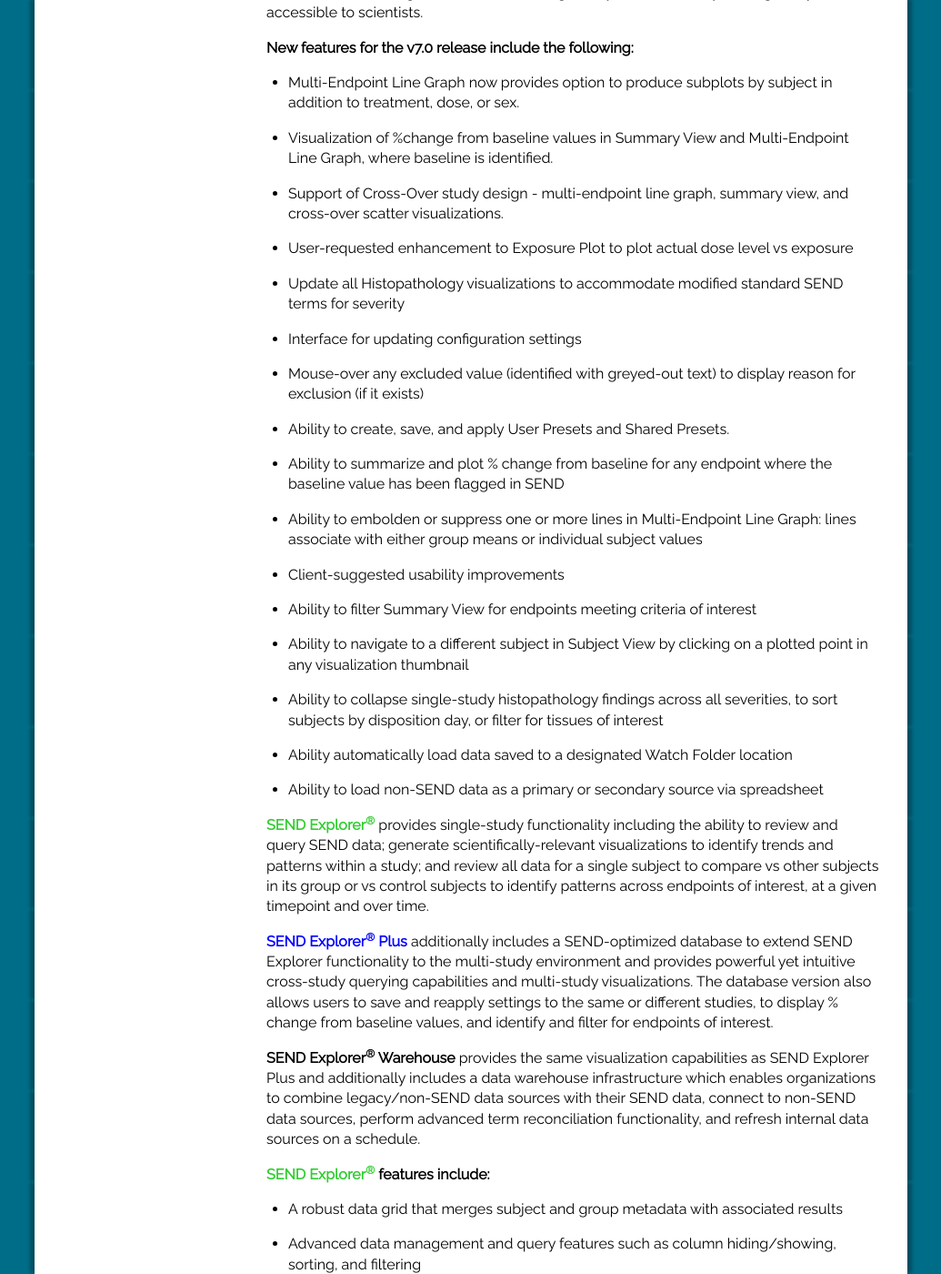
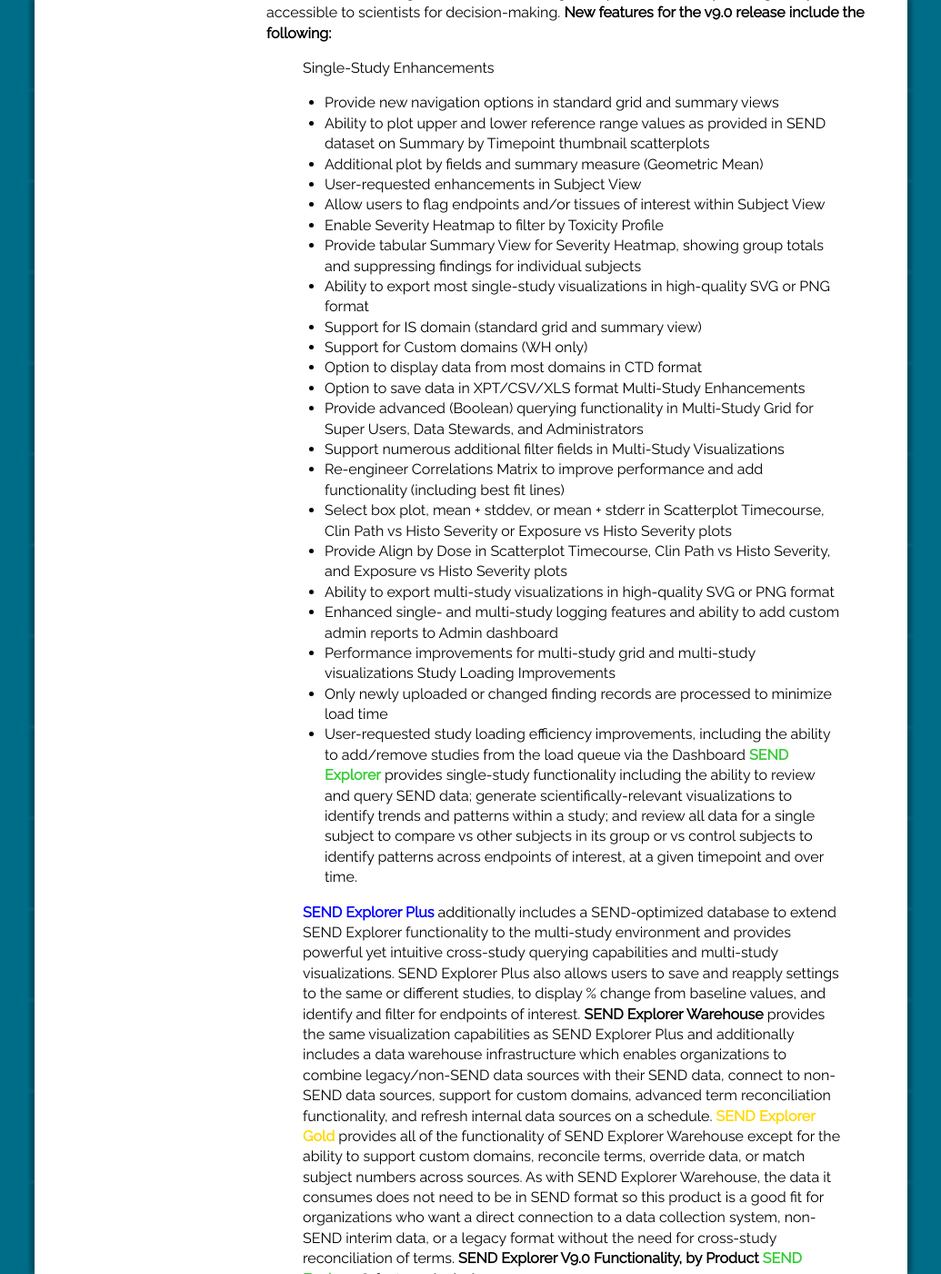
Before and after one commit to inds-inc/inds-inc.github.io, a Jekyll site: the page built from sendexplorer.md, in a window 1280 px wide and 1400 px high, scrolled down 2809 px. Shown: the whole window at 91% size, without its empty margins (122-1157 px from the left). Built offline with Jekyll 4.4.1, drawn with Linux system fonts in a browser that asks for light colours; comment, search, counter and statistics services are not loaded; some of the changed text lies outside the part shown.

Commit message:
update se product page

```diff
--- a/sendexplorer.md
+++ b/sendexplorer.md
@@ -107,222 +107,226 @@
 </div>
 <p>&nbsp;</p>
 Integrated Nonclinical Development Solutions, Inc. (INDS, Inc.) is
-pleased to announce the release of **SEND Explorer<sup>®</sup> Product
-Family v7.0**, a validated, web-based application designed by scientists
-to provide advanced viewing, data summarization, and visualization
+pleased to announce the release of **SEND Explorer® Product Family
+v9.0**, a validated, web-based application designed by scientists to
+provide advanced viewing, data summarization, and visualization
 capabilities for study data produced in SEND (Standard for Exchange of
 Nonclinical Data) 3.0 format or SEND 3.1 format. SEND Explorer Products
 allow organizations to leverage their investment in creating SEND
 datasets for regulatory submissions by making study data accessible to
-scientists.
-
-**New features for the v7.0 release include the following:**
-
-  - Multi-Endpoint Line Graph now provides option to produce subplots by
-    subject in addition to treatment, dose, or sex.
-
-  - Visualization of %change from baseline values in Summary View and
-    Multi-Endpoint Line Graph, where baseline is identified.
-
-  - Support of Cross-Over study design - multi-endpoint line graph,
-    summary view, and cross-over scatter visualizations.
-
-  - User-requested enhancement to Exposure Plot to plot actual dose
-    level vs exposure
-
-  - Update all Histopathology visualizations to accommodate modified
-    standard SEND terms for severity
-
-  - Interface for updating configuration settings
-
-  - Mouse-over any excluded value (identified with greyed-out text) to
-    display reason for exclusion (if it exists)
-
-  - Ability to create, save, and apply User Presets and Shared Presets.
-
-  - Ability to summarize and plot % change from baseline for any
-    endpoint where the baseline value has been flagged in SEND
-
-  - Ability to embolden or suppress one or more lines in Multi-Endpoint
-    Line Graph: lines associate with either group means or individual
-    subject values
-
-  - Client-suggested usability improvements
-
-  - Ability to filter Summary View for endpoints meeting criteria of
-    interest
-
-  - Ability to navigate to a different subject in Subject View by
-    clicking on a plotted point in any visualization thumbnail
-
-  - Ability to collapse single-study histopathology findings across all
-    severities, to sort subjects by disposition day, or filter for
-    tissues of interest
-
-  - Ability automatically load data saved to a designated Watch Folder
-    location
-
-  - Ability to load non-SEND data as a primary or secondary source via
-    spreadsheet
-
-<span style="color:limegreen;font-weight:bold">SEND Explorer<sup>®</sup></span>
-provides single-study functionality including the
-ability to review and query SEND data; generate scientifically-relevant
-visualizations to identify trends and patterns within a study; and
-review all data for a single subject to compare vs other subjects in its
-group or vs control subjects to identify patterns across endpoints of
-interest, at a given timepoint and over time.
-
-<span style="color:blue;font-weight:bold">SEND Explorer<sup>®</sup> Plus</span>
-additionally includes a SEND-optimized database
-to extend SEND Explorer functionality to the multi-study environment and
-provides powerful yet intuitive cross-study querying capabilities and
-multi-study visualizations. The database version also allows users to
-save and reapply settings to the same or different studies, to display %
-change from baseline values, and identify and filter for endpoints of
-interest.
-
-**SEND Explorer<sup>®</sup> Warehouse** provides the same visualization capabilities
-as SEND Explorer Plus and additionally includes a data warehouse
-infrastructure which enables organizations to combine legacy/non-SEND
-data sources with their SEND data, connect to non-SEND data sources,
-perform advanced term reconciliation functionality, and refresh internal
-data sources on a schedule.
-
-**<span style="color:limegreen">SEND Explorer<sup>®</sup></span>
-features include:**
-
-  - A robust data grid that merges subject and group metadata with
+scientists for decision-making.
+**New features for the v9.0 release include the following:**
+> Single-Study Enhancements
+-   Provide new navigation options in standard grid and summary views
+-   Ability to plot upper and lower reference range values as provided
+    in SEND dataset on Summary by Timepoint thumbnail scatterplots
+-   Additional plot by fields and summary measure (Geometric Mean)
+-   User-requested enhancements in Subject View
+-   Allow users to flag endpoints and/or tissues of interest within
+    Subject View
+-   Enable Severity Heatmap to filter by Toxicity Profile
+-   Provide tabular Summary View for Severity Heatmap, showing group
+    totals and suppressing findings for individual subjects
+-   Ability to export most single-study visualizations in high-quality
+    SVG or PNG format
+-   Support for IS domain (standard grid and summary view)
+-   Support for Custom domains (WH only)
+-   Option to display data from most domains in CTD format
+-   Option to save data in XPT/CSV/XLS format
+    Multi-Study Enhancements
+-   Provide advanced (Boolean) querying functionality in Multi-Study
+    Grid for Super Users, Data Stewards, and Administrators
+-   Support numerous additional filter fields in Multi-Study
+    Visualizations
+-   Re-engineer Correlations Matrix to improve performance and add
+    functionality (including best fit lines)
+-   Select box plot, mean + stddev, or mean + stderr in Scatterplot
+    Timecourse, Clin Path vs Histo Severity or Exposure vs Histo
+    Severity plots
+-   Provide Align by Dose in Scatterplot Timecourse, Clin Path vs Histo
+    Severity, and Exposure vs Histo Severity plots
+-   Ability to export multi-study visualizations in high-quality SVG or
+    PNG format
+-   Enhanced single- and multi-study logging features and ability to add
+    custom admin reports to Admin dashboard
+-   Performance improvements for multi-study grid and multi-study
+    visualizations
+    Study Loading Improvements
+-   Only newly uploaded or changed finding records are processed to
+    minimize load time
+-   User-requested study loading efficiency improvements, including the
+    ability to add/remove studies from the load queue via the Dashboard
+> **<span style="color:limegreen">SEND Explorer</span>** provides single-study functionality including the
+> ability to review and query SEND data; generate
+> scientifically-relevant visualizations to identify trends and patterns
+> within a study; and review all data for a single subject to compare vs
+> other subjects in its group or vs control subjects to identify
+> patterns across endpoints of interest, at a given timepoint and over
+> time.
+>
+> **<span style="color:blue">SEND Explorer Plus</span>** additionally includes a SEND-optimized database
+> to extend SEND Explorer functionality to the multi-study environment
+> and provides powerful yet intuitive cross-study querying capabilities
+> and multi-study visualizations. SEND Explorer Plus also allows users
+> to save and reapply settings to the same or different studies, to
+> display % change from baseline values, and identify and filter for
+> endpoints of interest.
+> **SEND Explorer Warehouse** provides the same visualization
+> capabilities as SEND Explorer Plus and additionally includes a data
+> warehouse infrastructure which enables organizations to combine
+> legacy/non-SEND data sources with their SEND data, connect to non-SEND
+> data sources, support for custom domains, advanced term reconciliation
+> functionality, and refresh internal data sources on a schedule.
+> **<span style="color:gold">SEND Explorer Gold</span>** provides all of the functionality of SEND
+> Explorer Warehouse except for the ability to support custom domains,
+> reconcile terms, override data, or match subject numbers across
+> sources. As with SEND Explorer Warehouse, the data it consumes does
+> not need to be in SEND format so this product is a good fit for
+> organizations who want a direct connection to a data collection
+> system, non-SEND interim data, or a legacy format without the need for
+> cross-study reconciliation of terms.
+**SEND Explorer V9.0 Functionality, by Product**
+**<span style="color:limegreen">SEND Explorer</span>**® features include:
+-   A robust data grid that merges subject and group metadata with
     associated results
-
-  - Advanced data management and query features such as column
+-   Advanced data management and query features such as column
     hiding/showing, sorting, and filtering
-
-  - Ability to export all or filtered data to CSV and open in Excel
-
-  - Ability to pivot data by timepoint, test code, and/or subject
-
-  - Group summary and incidence calculations based on user-specified
-    group definition
-
-  - Option to configure application to perform Dunnett's t-test for
+-   Ability to export all or filtered data to CSV or Excel
+-   Ability to pivot data by timepoint, test code, and/or subject
+-   Ability to produce group summary and incidence calculations based on
+    user-specified group definition with data pivoted by Timepoint, Test
+    Code, or Group
+-   Ability to configure application to perform Dunnett’s t-test for
     pairwise comparison to concurrent controls
-
-  - Scientifically-relevant data visualizations including scatterplots
-    of subject data, group mean bar charts, Multi-Endpoint Line
-    Graph<sup>@</sup>\* with optional error bars (now supporting
-    cross-over study design\*), Clinical Observations Timecourse
-    visualization, Exposure Plot<sup>@</sup>\*, Schedule View,
-    cross-domain Subject View<sup>@</sup>\*, Severity
-    Heatmaps™<sup>@</sup>\*, and Cross-Over Scatter\*
-
-  - Reference range highlighting and calculated %change from control
-    group mean
-
-  - Ability to filter for endpoints based on statistical flags or
-    out-of-control-range criteria\*
-
-  - Hyperlink to comments and supplemental qualifiers
-
-  - Hyperlink to multi-domain Subject View with tabular and graphical
+-   Ability to display group summary measures CV, Std Err, Geometric
+    Mean\*, Fold Control, and/or % Change from Control, in addition to
+    the default summary measures N, Mean, and Std Dev
+-   Ability to display reference range highlighting
+-   Scientifically-relevant data visualizations including scatterplots
+    of subject data, group mean bar charts, Multi-Endpoint Line Graph
+    with optional error bars (also supporting cross-over study design),
+    Clinical Observations Timecourse visualization, Exposure Plot,
+    Schedule View, cross-domain Subject View<sup>@</sup>, Severity
+    Heatmaps™<sup>@</sup>, and Cross-Over Scatter plot
+-   Ability to filter for endpoints based on statistical flags or
+    out-of-control-range criteria
+-   Ability to produce tabular MA/MI summary display\* and filter by
+    Toxicity Profile\*
+-   Ability to produce high-quality (SVG or PNG) image exports for
+    single-study visualizations\*
+-   Hyperlink to comments and supplemental qualifiers
+-   Hyperlink to multi-domain Subject View with tabular and graphical
     displays of data
-
-  - The ability to create and save report and visualization presets so
-    they can be recalled and subsequently applied to the same or similar
-    study using the same computer/browser
-
-  - Admin interface to system configuration file to facilitate
-    configuration changes\*
-
-  - Ability to customize Toxicity Profiles, update system options, add
+-   Admin interface to manage users, access/update system configuration
+    file, and review admin reports\*
+-   Ability to customize Toxicity Profiles, update system options, add
     organizational branding
-
-\* *New to v7.0; @ User-requested enhancements included inv7.0*
-
-**<span style="color:blue">SEND Explorer<sup>®</sup> Plus</span>
-includes all of the single-study features above as well as:**
-
-  - Straight-forward load interface and study dashboard for filtering
+    <sup>\*</sup>New to v9.0; <sup>@</sup>User-requested enhancements included in v9.0*
+    **<span style="color:blue">SEND Explorer**® <span style="color:blue">**Plus</span>** includes all of the single-study
+    features above as well as:
+-   Straight-forward load interface and study dashboard for filtering
     studies based on selected study metadata criteria
-
-  - Fully-compliant SEND-based data model
-
-  - Study Overview Page containing a free-text field for capturing
+-   Only newly uploaded or changed finding records are processed to
+    minimize load time\*
+-   Fully-compliant SEND-based data model
+-   Study Overview Page containing a free-text field for capturing
     scientific observations and notes, displaying uploaded image files,
     providing hyperlinks to other documents or web-pages of interest,
-    and including a list of endpoints of interest for sharing with
-    others in your organization
-
-  - Ability for user to capture and retain endpoints/tissues of interest
-    while reviewing summary data
-
-  - Ability to apply ad hoc endpoints of interest *en masse* to selected
-    visualizations
-
-  - Ability to display, summarize, and plot % change from baseline
-    measures in single-domain view, Summary View, and Multi-Endpoint
-    Line Graph\*
-
-  - Ability to filter Summary View, Multi-Endpoint Line Graph, Subject
-    View, and Severity Heatmaps™ for endpoints/tissues of interest\*
-
-  - Multi-study/multi-domain data grid for querying across domains and
-    studies
-
-  - Multi-study Correlations Matrix visualization with tissue-finding
-    indicators and drill-down to subject data
-
-  - Multi-study Timecourse Grid visualization permitting comparison of
-    selected endpoint across studies and over time
-
-  - Multi-Study Histopathology Barchart<sup>@</sup>\* to facilitate
-    recognition and communication of patterns in histopathology
-    findings, including incidence in historical controls
-
-  - Multi-Study Subject Compare chart providing side-by-side comparison
-    of subject findings from within or across studies
-
-  - Multi-Study Historical Control Values Distribution visualization,
+    and including a list of endpoints of interest
+-   Display of data-driven Trial Design Summary Table on Overview Page
+    (paralleling that included in nSDRG)
+-   Display of data-driven Dataset Summary on Overview Page (paralleling
+    that included in nSDRG)
+-   Ability for user to capture and retain endpoints/tissues of interest
+    while reviewing individual subject data\* or group summary data
+-   Ability to include ad hoc endpoints of interest *en masse* to
+    selected visualizations
+-   Ability to display, summarize, and plot % change from baseline
+    measures in single-domain view, Summary View<sup>@</sup>, and
+    Multi-Endpoint Line Graph<sup>@</sup>
+-   Ability to filter Summary View, Multi-Endpoint Line Graph, Subject
+    View, and Severity Heatmaps™ for endpoints/tissues of interest
+-   Multi-study/multi-domain data grid<sup>@</sup> for querying across domains
+    and studies with permissions-based advanced (Boolean) querying
+    functionality\*
+-   Single/Multi-Study Correlations Matrix<sup>@</sup> visualization with
+    tissue-finding indicators and drill-down to subject data
+-   Single/Multi-Study Scatterplot Timecourse<sup>@</sup> visualization
+    permitting comparison of a selected endpoint across studies and over
+    time
+-   Single/Multi-Study Histopathology Barchart to facilitate recognition
+    and communication of patterns in histopathology findings, including
+    incidence in historical controls
+-   Single/Multi-Study Subject Compare chart providing side-by-side
+    comparison of subject findings from within or across studies
+-   Multi-Study Historical Control Values Distribution visualization,
     revealing the distribution of numeric endpoints in control subjects,
     differentiable by sex, species, vehicle, test facility, supplier,
-    subject age, etc.
-
-  - The ability to create and save user-specific and shared
-    report/visualization presets so they can be recalled and
-    subsequently applied to the same or another study using any
-    computer/browser\*
-
-\* *New to v7.0; @ User-requested enhancements included in v7.0*
-
-**SEND Explorer<sup>®</sup> Warehouse includes all of the above features as well as:**
-
-  - Web-based administrative interface for term reconciliation, to
+    age, etc.
+-   Single/Multi-Study Clin Path vs Histo Severity Plot<sup>@</sup> providing a
+    mechanism to plot subject values for a selected Clin Path endpoint
+    vs the histopathology findings in the same subjects, within or
+    across studies
+-   Single/Multi-Study Exposure vs Histo Severity Plot<sup>@</sup> providing a
+    mechanism to plot subject values for a selected Exposure endpoint vs
+    the histopathology findings in the same subjects, within or across
+    studies
+-   Ability to display boxplot or Mean + Std Err\* or Mean + Std Dev\*
+    in Scatterplot Timecourse, Clin Path vs Histo Severity, and Exposure
+    vs Histo Severity plots
+-   Ability to produce high-quality (SVG or PNG) image exports for
+    single- and multi-study visualizations\*
+-   Ability to create and save user-specific and shared data grids,
+    summary tables, or data visualization presets so they can be
+    recalled and subsequently applied to the same or another study using
+    any computer/browser
+-   Option to display data from most domains in CTD format
+-   Option to save data in XPT/CSV/XLS format\*
+    <sup>\*</sup>New to v9.0; <sup>@</sup>User-requested enhancements included in v9.0*
+    **<span style="color:gold">SEND Explorer**® **<span style="color:gold">Gold</span>** includes all of the above features in
+    SEND Explorer Plus as well as:
+-   Ability to specify SEND or non-SEND data source on upload of data
+    file
+-   Ability to load/reload data directly from data collection
+    system<sup>@</sup>
+-   Ability to load, reload, or delete individual domains or an entire
+    study
+-   Ability to add/remove studies from the load queue via the
+    Dashboard\*
+-   Ability to load non-SEND data via generic spreadsheet loader for
+    primary sources (including Repro EFD data and IS domain\*)
+-   Ability to load non-SEND data via generic spreadsheet loader for
+    secondary sources (including Repro EFD data and IS domain\*)
+-   Ability to review load history and load history details to help
+    identify and correct data errors
+-   Ability to load data on-demand or according to a specified schedule,
+    including only on weekdays\*
+-   Ability to create source-specific Watch Folders for autoloading
+    files posted to the folders
+    <sup>\*</sup>New to v9.0; <sup>@</sup>User-requested enhancements included in v9.0*
+    **SEND Explorer**® **Warehouse** includes all of the above features
+    as well as:
+-   Web-based administrative interface for term reconciliation, to
     view/modify mapped terms, and to specify unit transformations
-
-  - Ability to register new source systems and connectors to integrate
+-   Ability to register new source systems and connectors to integrate
     legacy data
-
-  - Ability to load, reload, or delete individual domains or an entire
-    study
-
-  - Ability to load non-SEND data via generic spreadsheet loader for
-    primary sources
-
-  - Ability to load non-SEND data via generic spreadsheet loader for
-    secondary sources\*
-
-  - Ability to review load history and load history details to help
-    identify and correct data errors
-
-  - Ability to load data on-demand or according to a specified schedule
-
-  - Ability to create source-specific Watch Folders for autoloading
-    files posted to the folders
-
-\* *New to v7.0*
-
-Products in the **SEND Explorer<sup>®</sup> Product Family v7.0** are now available
-for purchase. INDS has partnered with Instem for global sales and
-support services. Please contact INDS at <sendexperts@inds-inc.com> or
-Instem at <submit@instem.com> for more information on any of these tools
-or to request a demo.
+-   Ability to register and visualize data from custom domains\*
+    (standard grid and summary view)
+-   Ability to load non-SEND data for custom domains via generic
+    spreadsheet loader for primary sources\*
+-   Ability to load non-SEND data for custom domains via generic
+    spreadsheet loader for secondary sources\*
+-   Ability to supply data overrides<sup>@</sup>, with audit log
+-   Ability to align study subject numbers from two different sources
+    that don’t use the same subject numbers for the same subjects
+    <sup>\*</sup>New to v9.0; <sup>@</sup>User-requested enhancements included in v9.0*
+See SEND Explorer Product Family v9.0 Release Notes for the complete set
+of requirements and bug fixes included in v9.0 as well as a cumulative
+listing of usage notes and system/browser limitations.
+Products in the **SEND Explorer**® **Product Family v9.0** are now
+available for purchase. INDS has partnered with Instem for global sales
+and support services. Please contact INDS at
+<a href="mailto:sendexperts@inds-inc.com" class="email">sendexperts@inds-inc.com</a>
+or Instem at
+<a href="mailto:submit@instem.com" class="email">submit@instem.com</a>
+for more information on any of these tools or to request a demo.
```
